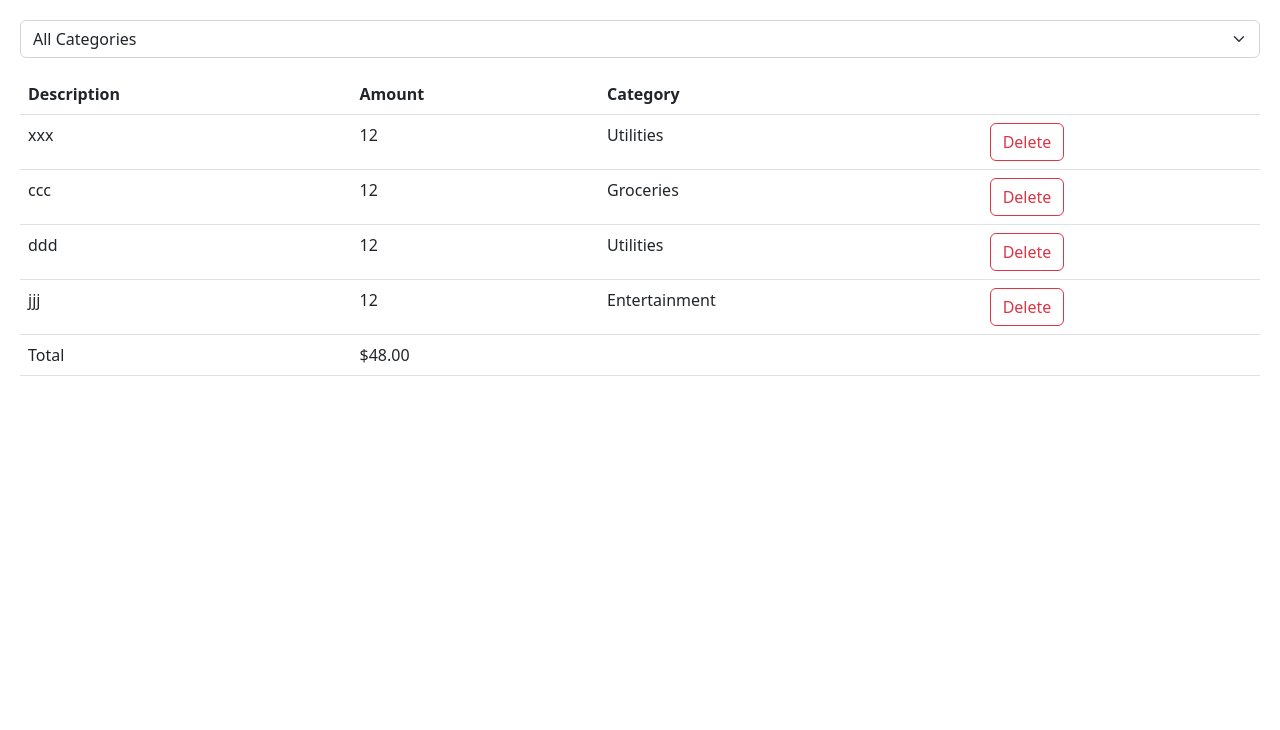
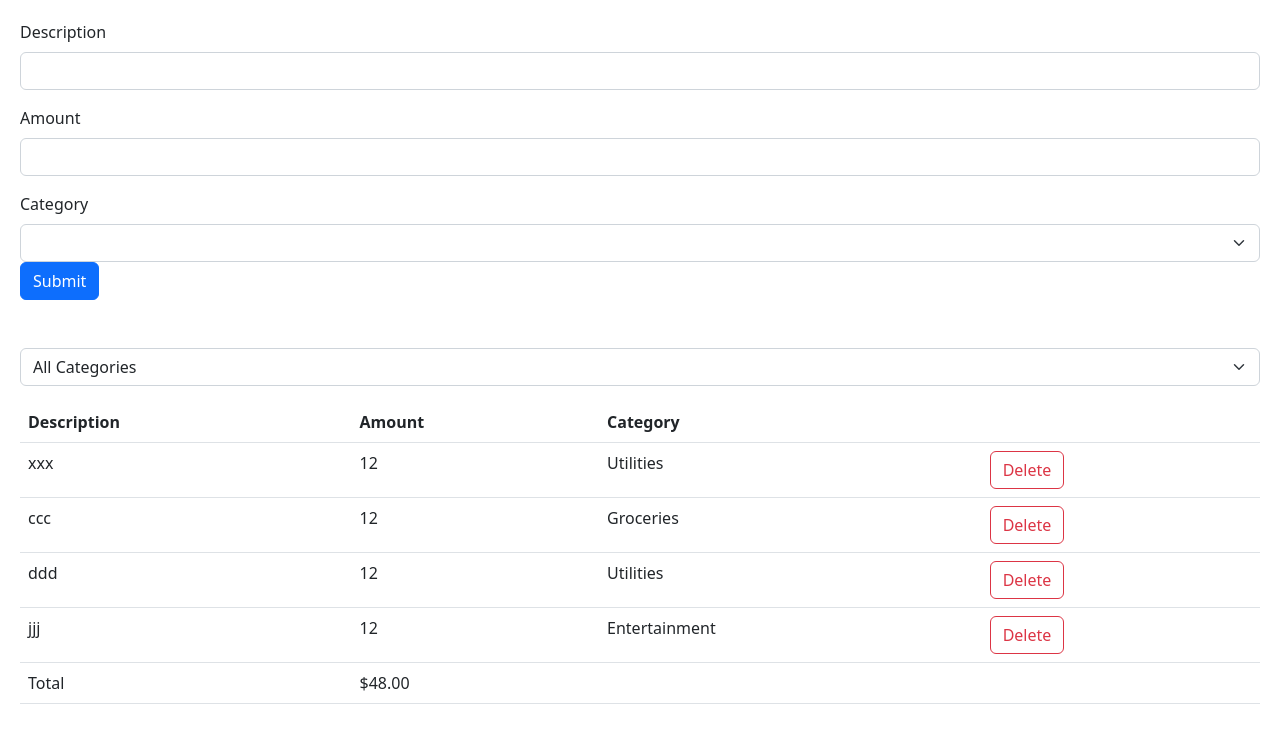
Before and after one commit to MaGabyZR/expense-trackermg, a React (Vite) app: page / in a window 1280 px wide. Shown: the top 730 px of the page. Built offline with nearby package versions, Linux system fonts and the light colour scheme.

Commit message:
Building the ExpenseForm.

```diff
--- a/src/App.tsx
+++ b/src/App.tsx
@@ -1,6 +1,10 @@
 import { useState } from "react";
 import ExpenseList from "./components/ExpenseList";
 import ExpenseFilter from "./components/ExpenseFilter";
+import ExpenseForm from "./components/ExpenseForm";
+
+//Have all categories in a single place and export them to reuse them in multiple components.
+export const categories = ["Groceries", "Utilities", "Entertainment"];
 
 function App() {
   //Implemet filtering.
@@ -22,6 +26,9 @@
 
   return (
     <div>
+      <div className="mb-5">
+        <ExpenseForm />
+      </div>
       <div className="mb-3">
         <ExpenseFilter
           onSelectCategory={(category) => setSelectedCategory(category)}
--- a/src/components/ExpenseFilter.tsx
+++ b/src/components/ExpenseFilter.tsx
@@ -1,4 +1,6 @@
 import React from "react";
+import { categories } from "../App";
+
 // To notify App.tsx when a user selects a filter.
 interface Props {
   onSelectCategory: (category: string) => void;
@@ -11,9 +13,11 @@
       onChange={(event) => onSelectCategory(event.target.value)}
     >
       <option value="">All Categories</option>
-      <option value="Groceries">Groceries</option>
-      <option value="Utilities">Utilities</option>
-      <option value="Entertainment">Entertainment</option>
+      {categories.map((category) => (
+        <option key={category} value={category}>
+          {category}
+        </option>
+      ))}
     </select>
   );
 };
--- /dev/null
+++ b/src/components/ExpenseForm.tsx
@@ -0,0 +1,37 @@
+import React from "react";
+import { categories } from "../App";
+
+const ExpenseForm = () => {
+  return (
+    <form>
+      <div className="mb-3">
+        <label htmlFor="description" className="form-label">
+          Description
+        </label>
+        <input id="description" type="text" className="form-control" />
+      </div>
+      <div className="mb-3">
+        <label htmlFor="amount" className="form-label">
+          Amount
+        </label>
+        <input id="amount" type="number" className="form-control" />
+      </div>
+      <div className="mb3">
+        <label htmlFor="category" className="form-label">
+          Category
+        </label>
+        <select id="category" className="form-select">
+          <option value=""></option>
+          {categories.map((category) => (
+            <option key={category} value={category}>
+              {category}
+            </option>
+          ))}
+        </select>
+      </div>
+      <button className="btn btn-primary">Submit</button>
+    </form>
+  );
+};
+
+export default ExpenseForm;
```
